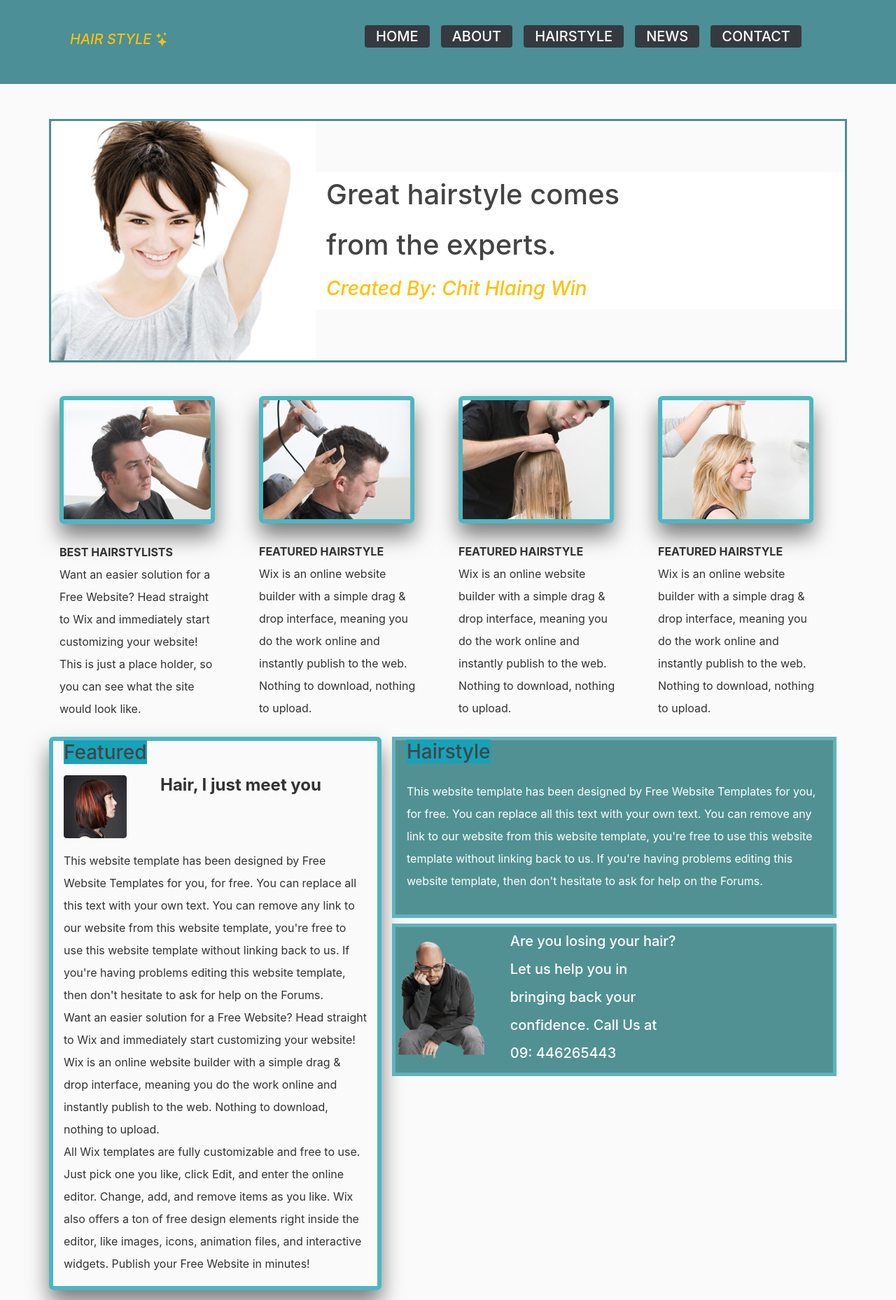
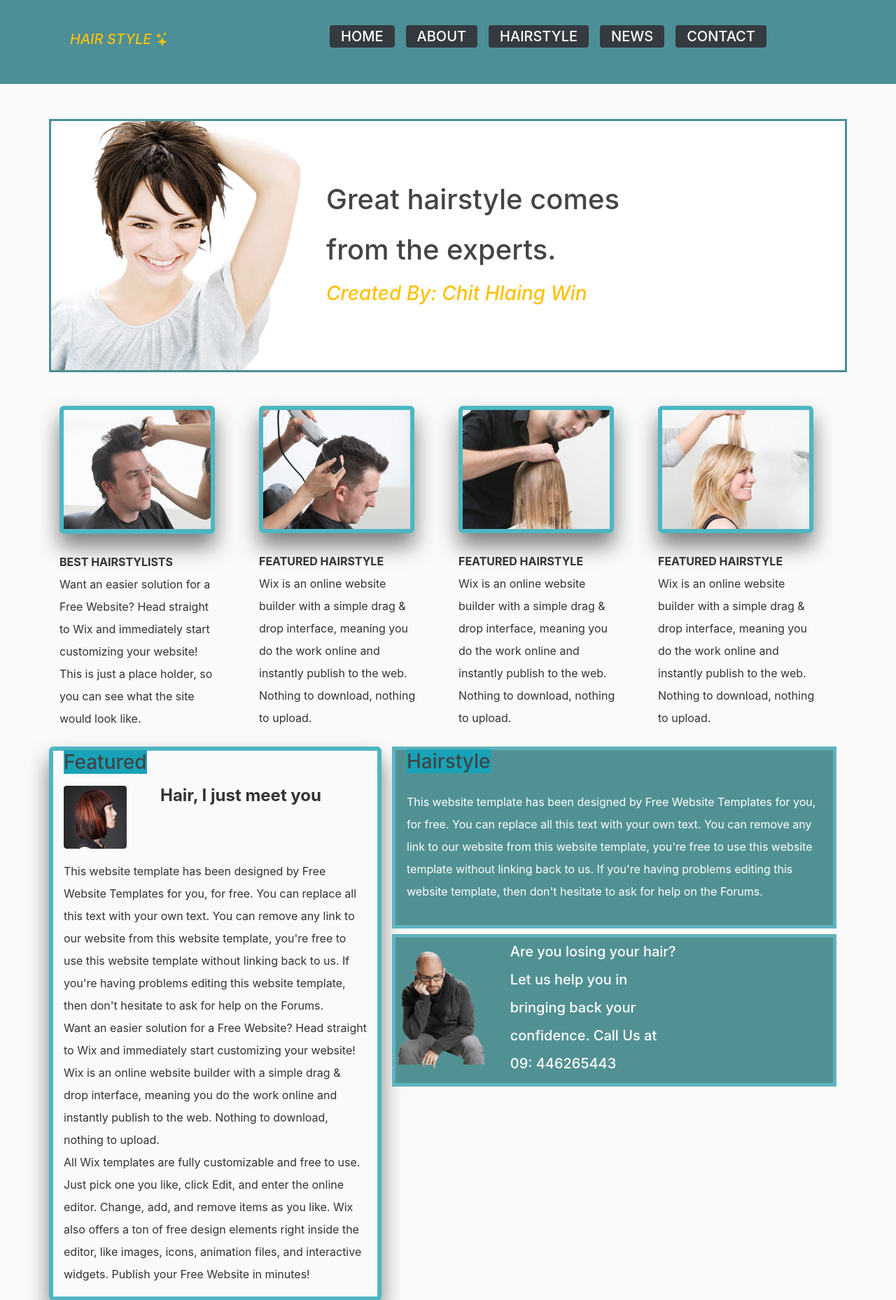
Before and after one commit to Chithlaing/hairstyle, a Django app: page / in a window 1280 px wide. Shown: the top 1858 px of the page at 70% size. Run offline with Django 5.2, Linux system fonts and the light colour scheme; some libraries are stand-ins or nearby versions.

Commit message:
bg-white

```diff
--- a/design/templates/design/contact.html
+++ b/design/templates/design/contact.html
@@ -15,7 +15,7 @@
             <br>
             <strong>
                 Name : Chit Hlaing Win<br>
-                Address : No.1125, Kamahtan Street, Myittay Nyunt Ward, Tamwe Township, Yangon Region<br>
+                Address : Tamwe Township, Yangon Region<br>
                 Office Phone Number : 09-446265443<br>
                 Email : chithlaingwin.letpan@gmail.com
             </strong>
--- a/design/templates/design/hairstyle.html
+++ b/design/templates/design/hairstyle.html
@@ -1,11 +1,11 @@
 {% extends "design/nav&footer.html" %}
 {% block title %}Home{% endblock %}
 {% block content %}
-<main role="main" class="container mb-5">
-    <div class="">
-        <div class="first_image mt row align-items-center">
-            <img class="bg-white col-md-4 pl-0" src="static/design/image/great-hairstyle.jpg" alt="hairstyle">
-            <div class="col-md-8 bg-white">
+<main class="container" role="main">
+    <div class="mb-5">
+        <div class="first_image bg-white mt row align-items-center">
+            <img class="col-md-4 p-0" src="static/design/image/great-hairstyle.jpg" alt="hairstyle">
+            <div class="col-md-8">
                 <h1 class="" style="line-height: 1.6;">Great hairstyle comes</h1>
                 <h1 class="" style="line-height: 1.6;">from the experts.</h1>
                 <h3 class="font-italic text-warning" style="line-height: 1.6;">Created By: Chit Hlaing Win</h3>
@@ -84,8 +84,8 @@
                     in minutes!<br>
                 </p>
             </div>
-            <div class="text-white col mt-2">
-                <div class="box">
+            <div class="col text-white mt-2">
+                <div class="box m-0">
                     <h3 class="bg-info d-inline ml-3">Hairstyle</h3>
                     <p class="p-3 mt-2" style="line-height: 2;">
                         This website template has been designed by Free Website
--- a/design/templates/design/nav&footer.html
+++ b/design/templates/design/nav&footer.html
@@ -22,7 +22,7 @@
             </button>
             <!-- Navbar Right Side -->
             <div class="col-8 mr-0 justify-content-around p-0 collapse navbar-collapse" id="navbarToggle">
-                <div class="navbar-nav">
+                <div class="navbar-nav mr-auto">
                     <div class="mb-3">
                         <a class="pt-1 pb-1 pr-3 pl-3 d-inline nav-item text-white rounded ml-3 h5 bg-dark nav-link" href="{% url 'design-hairstyle' %}">HOME</a>
                     </div>
```
